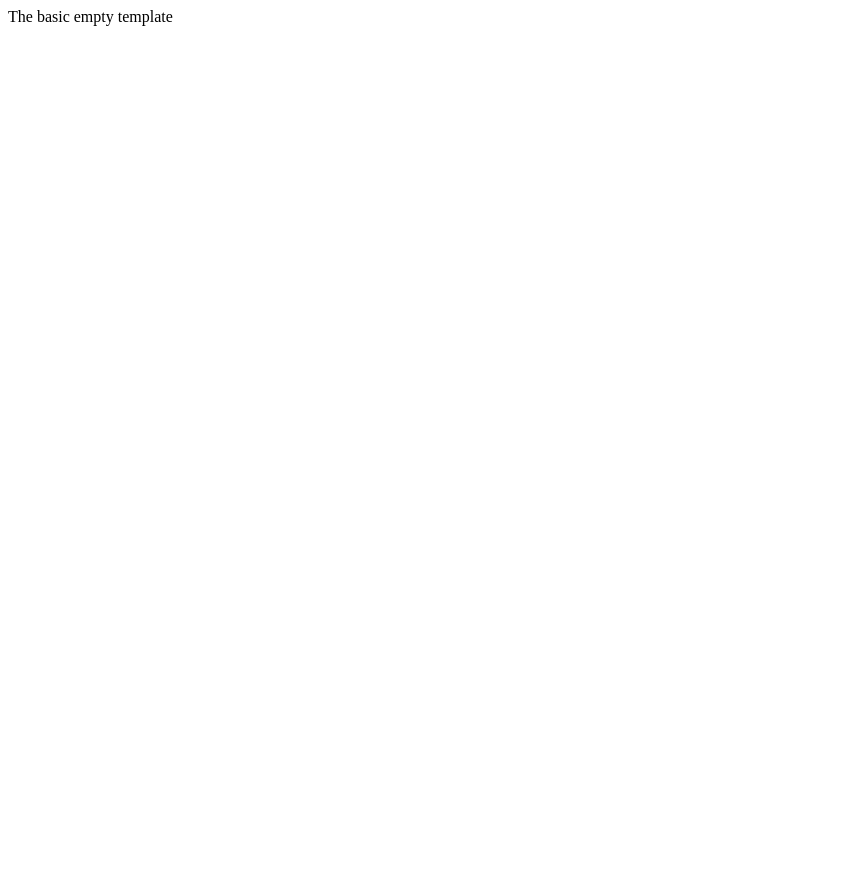
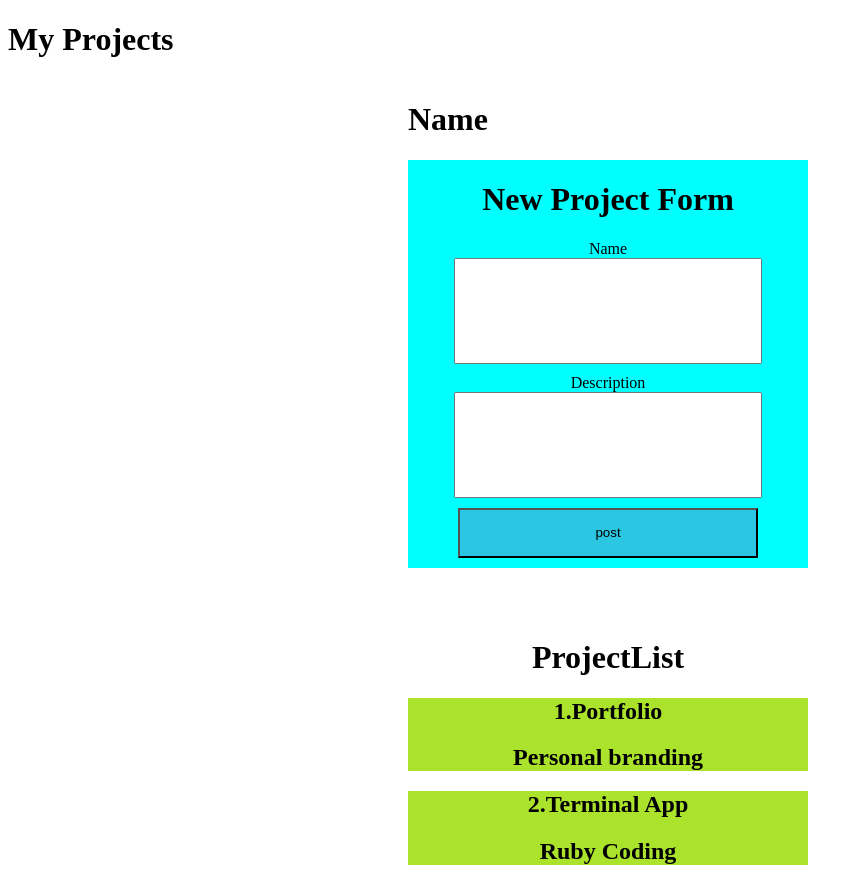
Before and after one commit to Anup-SoftwareDev/Project_List, a React app: page / in a window 1280 px wide. Shown: the whole page, without its empty margins (0-863 px from the left). Before the commit the page ends 800 px from the top, so only its background shows below. Built offline with nearby package versions, Linux system fonts and the light colour scheme.

Commit message:
completed First Draft of App

```diff
--- a/src/components/App.js
+++ b/src/components/App.js
@@ -1,9 +1,37 @@
-import React from 'react'
+import React, {useEffect, useState} from 'react';
+import NewProjectForm from './NewProjectForm';
+import Name from './Name';
+import ProjectList from './ProjectList';
+import './style.css';
+
+
 
 const App = () => {
+const initalProjects = [{id: 1, name: "Portfolio",description: "Personal branding"},{id: 2, name: "Terminal App",description: "Ruby Coding"}]
+const [projects, setProjects] = useState([])
+
+const addProject = (data) => {
+ const newProject ={
+   id: projects[projects.length-1].id + 1,
+   name: data.name,
+   description: data.description
+ }
+ console.log(newProject)
+ setProjects((projects)=>[...projects, newProject]);
+}
+
+useEffect(()=>{
+  setProjects(initalProjects);
+},[])
+
   return (
-    <div >
-          The basic empty template
+    <div>
+      <h1>My Projects</h1>
+      <div className='style' >
+          <Name/>
+          <NewProjectForm addProject = {addProject}/>
+          <ProjectList projects = {projects}/>
+      </div>
     </div>
   )
 }
--- /dev/null
+++ b/src/components/Name.js
@@ -0,0 +1,6 @@
+const Name = () => {
+    return(<h1>Name</h1>)
+
+}
+
+export default Name
--- a/src/components/NewProjectForm.js
+++ b/src/components/NewProjectForm.js
@@ -0,0 +1,33 @@
+import { useState } from "react"
+
+const NewProjectForm = ({addProject}) => {
+
+    const [formData, setFormData] = useState({name: "",description: ""})
+
+
+
+    const formChange = (e) =>{
+        console.log(e.target.value);
+        setFormData({...formData,[e.target.name] : e.target.value})
+    }
+
+    const handleSubmit = (e) =>{
+        e.preventDefault();
+        addProject({name:formData.name, description:formData.description})
+    }
+    return(
+    <div className = "newprojform">
+        <h1>New Project Form</h1>
+        <form onSubmit={handleSubmit}>
+            <label>Name</label>
+            <input id = "textInput" type = "text" name = "name" value = {formData.name} onChange = {formChange}/>
+            <label>Description</label>
+            <input id = "textInput" type = "text" name = "description" onChange = {formChange} value = {formData.description}/>
+            <input id = "submit" type = 'submit' value = 'post'/>
+        </form>
+    </div>
+    )
+
+}
+
+export default NewProjectForm
--- /dev/null
+++ b/src/components/Project.js
@@ -0,0 +1,13 @@
+const Project = ({project}) => {
+
+    return(
+    <div id = "project">
+        <>{console.log(project.name)}</>
+        <h2>{project.id}.{project.name}</h2>
+        <h2>{project.description}</h2>
+    </div>
+    )
+
+}
+
+export default Project
--- /dev/null
+++ b/src/components/ProjectList.js
@@ -0,0 +1,15 @@
+import Project from './Project'
+
+const ProjectList = ({projects}) => {
+    return(
+    <div className="projectlist">
+        <h1>ProjectList</h1>
+        {console.log(projects)}
+        {projects.map((project)=>
+        <Project key = {project.id} project = {project}/>)}
+    </div>
+    )
+
+}
+
+export default ProjectList
--- /dev/null
+++ b/src/components/style.css
@@ -0,0 +1,51 @@
+
+.style {
+
+    display: flex;
+    flex-direction: column;
+    margin-left: 400px
+
+  }
+
+  .nameh1{
+      background-color: pink;
+      width: 400px;
+      text-align: center;
+  }
+
+  .newprojform{
+    background-color: aqua;
+    width: 400px;
+    text-align: center;
+}
+
+.projectlist{
+    width: 400px;
+    text-align: center;
+    margin-top: 50px;
+}
+
+form{
+
+    display: flex;
+    flex-direction: column;
+}
+
+#textInput{
+    width: 300px;
+    height: 100px;
+    align-self: center;
+    margin-bottom: 10px;
+}
+
+#submit{
+    width: 300px;
+    height: 50px;
+    align-self: center;
+    margin-bottom: 10px;
+    background-color: rgb(43, 198, 226);
+}
+
+#project{
+    background-color: rgb(171, 226, 43);
+}
```
Also changed, not shown: public/index.html (+1 -0 lines).
